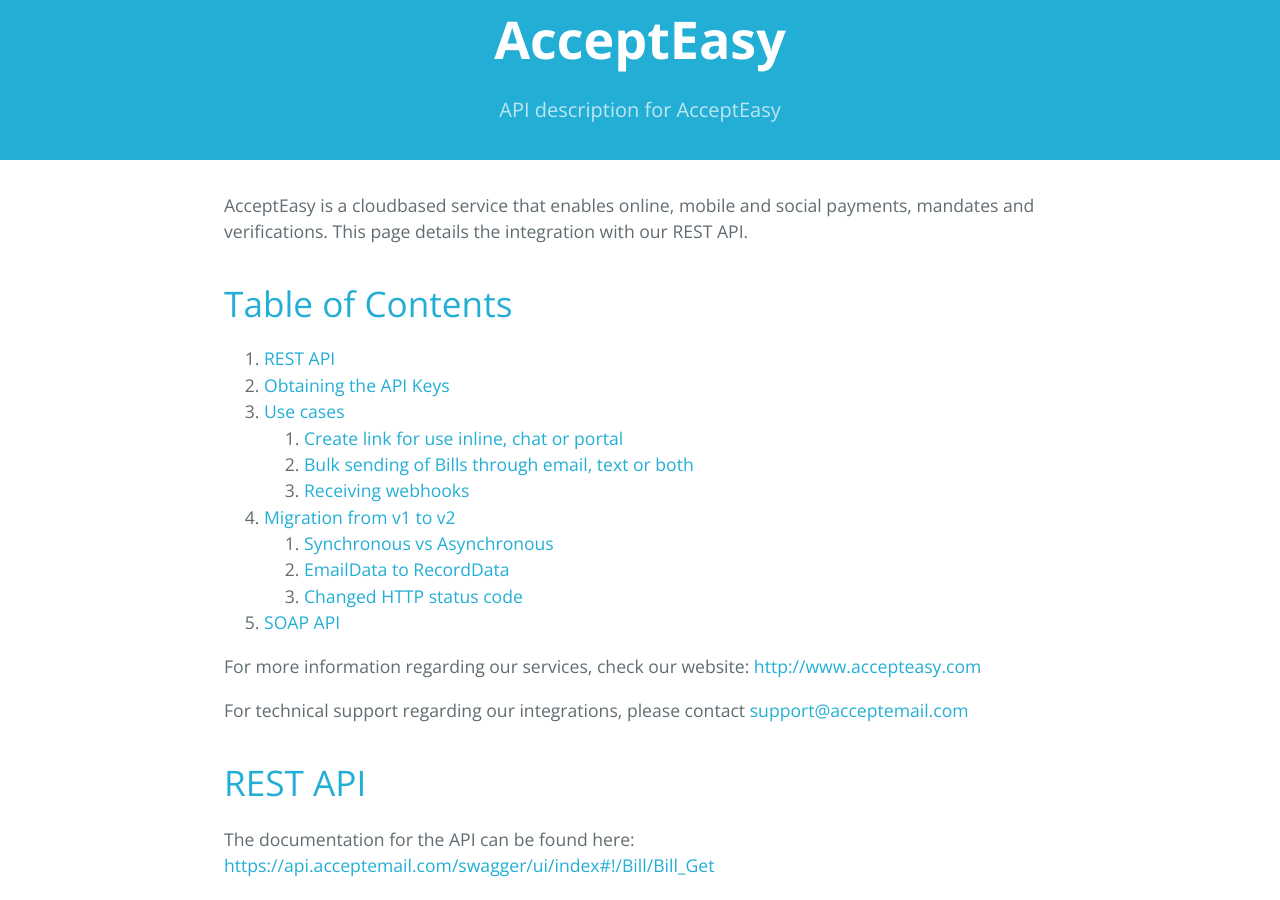
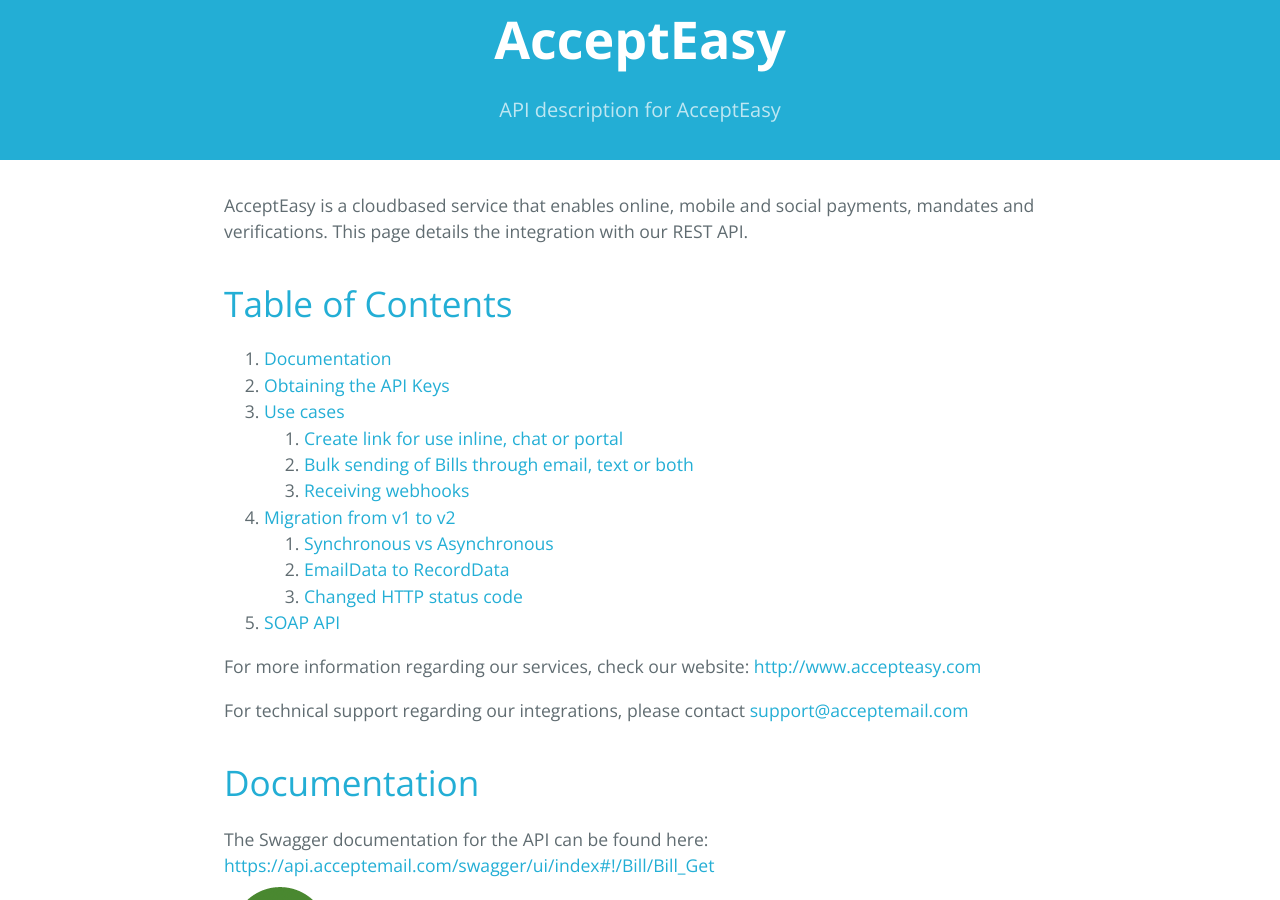
Before and after one commit to AcceptEmail/Examples, a Jekyll site: the page built from index.md, in a window 1280 px wide and 900 px high. Built offline with Jekyll 4.4.1, drawn with Linux system fonts in a browser that asks for light colours.

Commit message:
Added swagger logo

```diff
--- a/index.md
+++ b/index.md
@@ -7,7 +7,7 @@
 
 <a id="table-of-contents"></a>
 # [Table of Contents](#table-of-contents)
-1. [REST API](#rest-api)
+1. [Documentation](#rest-api)
 2. [Obtaining the API Keys](#obtaining-api-keys)
 3. [Use cases](#use-cases)
 	1. [Create link for use inline, chat or portal](#inline-chat-portal)
@@ -24,9 +24,10 @@
 For technical support regarding our integrations, please contact [support@acceptemail.com](mailto:support@acceptemail.com)
 
 <a id="rest-api"></a>
-# [REST API](#rest-api)
+# [Documentation](#rest-api)
 
-The documentation for the API can be found here: [https://api.acceptemail.com/swagger/ui/index#!/Bill/Bill_Get](https://api.acceptemail.com/swagger/ui/index#!/Bill/Bill_Get)
+The Swagger documentation for the API can be found here: [https://api.acceptemail.com/swagger/ui/index#!/Bill/Bill_Get](https://api.acceptemail.com/swagger/ui/index#!/Bill/Bill_Get)
+![SwaggerDocs](/assets/SwaggerLogo.png)
 
 <a id="obtaining-api-keys"></a>
 ## [Obtaining the API Keys](#obtaining-api-keys)
```
Also changed, not shown: assets/SwaggerLogo.png (added).
